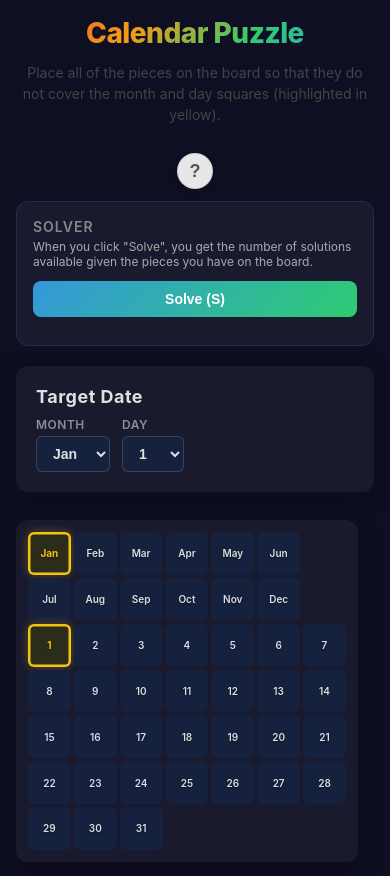
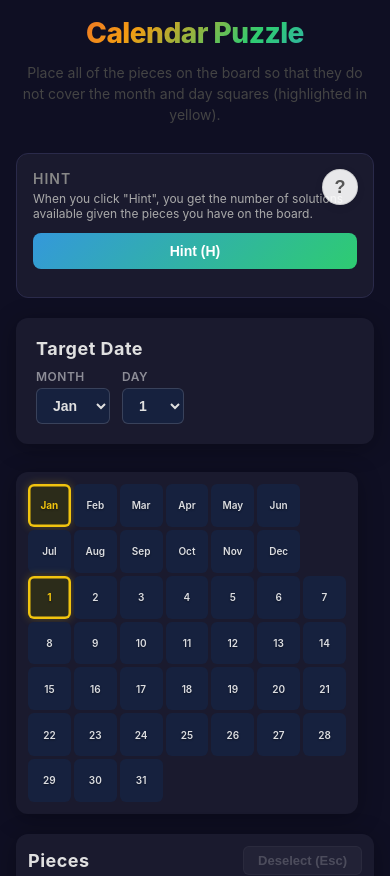
Before and after one commit to SidhartK/DeinKalendar, a Next.js app: page / in a window 390 px wide. Shown: the top 876 px of the page. Built offline with nearby package versions, Linux system fonts and the light colour scheme.

Commit message:
Make the 'Help' icon exposed on mobile and changed 'Solve' to 'Hint'

```diff
--- a/src/App.css
+++ b/src/App.css
@@ -274,7 +274,9 @@
 
 @media (max-width: 640px) {
   .help-tutorial-trigger {
-    position: static;
-    margin: 0 auto 12px;
+    position: absolute;
+    top: 16px;
+    right: 16px;
+    margin: 0;
   }
 }
--- a/src/components/HelpHotkeys.tsx
+++ b/src/components/HelpHotkeys.tsx
@@ -11,7 +11,7 @@ const HOTKEYS = [
   { key: "Space", action: "Place piece (when valid)" },
   { key: "Q", action: "Remove last piece" },
   { key: "W", action: "Undo last removal" },
-  { key: "S", action: "Solve" },
+  { key: "H", action: "Hint" },
 ];
 
 export default function HelpHotkeys() {
--- a/src/components/PieceTray.tsx
+++ b/src/components/PieceTray.tsx
@@ -66,7 +66,7 @@ export default function PieceTray({
       } else if (e.key === "w" || e.key === "W") {
         e.preventDefault();
         onRestoreLastRemoved();
-      } else if (e.key === "s" || e.key === "S") {
+      } else if (e.key === "h" || e.key === "H") {
         e.preventDefault();
         onSolve();
       }
--- a/src/components/SolverPanel.css
+++ b/src/components/SolverPanel.css
@@ -12,6 +12,16 @@
   letter-spacing: 1px;
   color: #888;
   margin-bottom: 4px;
+}
+
+@media (max-width: 640px) {
+  .solver-panel {
+    padding-top: 16px;
+  }
+
+  .solver-panel h3 {
+    padding-right: 44px;
+  }
 }
 
 .solver-description {
--- a/src/components/SolverPanel.tsx
+++ b/src/components/SolverPanel.tsx
@@ -113,14 +113,14 @@ const SolverPanel = forwardRef<SolverPanelRef, SolverPanelProps>(function Solver
 
   return (
     <div className="solver-panel">
-      <h3>Solver</h3>
+      <h3>Hint</h3>
       <p className="solver-description">
-        When you click &quot;Solve&quot;, you get the number of solutions available given the pieces you have on the board.
+        When you click &quot;Hint&quot;, you get the number of solutions available given the pieces you have on the board.
       </p>
       <div className="solver-controls">
         {status !== "solving" ? (
           <button className="solver-btn solve-btn" onClick={handleStart} title="Solve">
-            Solve (S)
+            Hint (H)
           </button>
         ) : (
           <button className="solver-btn stop-btn" onClick={handleStop}>
```
